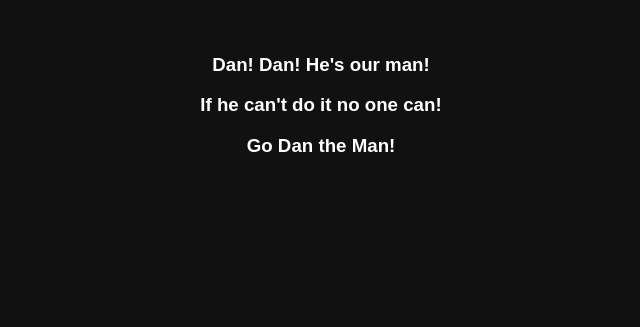
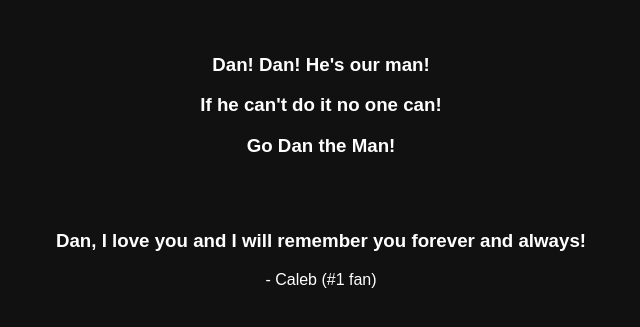
Before and after one commit to Jojobinx17/dantheman, a plain HTML site: page index.html in a window 1280 px wide. Shown: the part 171-498 px from the top of the page, without its empty margins (319-959 px from the left). Drawn offline with Linux system fonts and the light colour scheme.

Commit message:
Update index.html

```diff
--- a/index.html
+++ b/index.html
@@ -27,6 +27,10 @@
       <h3>Go Dan the Man!</h3>
 
       <br>
+      <br>
+
+      <h3>Dan, I love you and I will remember you forever and always!</h3>
+      - Caleb (#1 fan)
 
     </div>
   </body>
```
